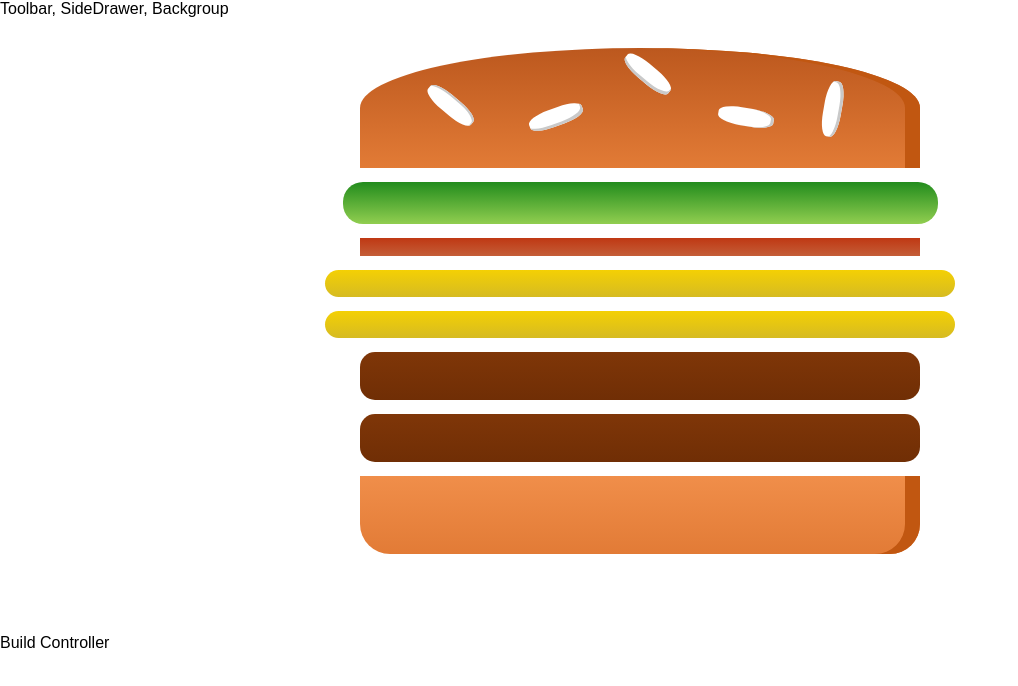
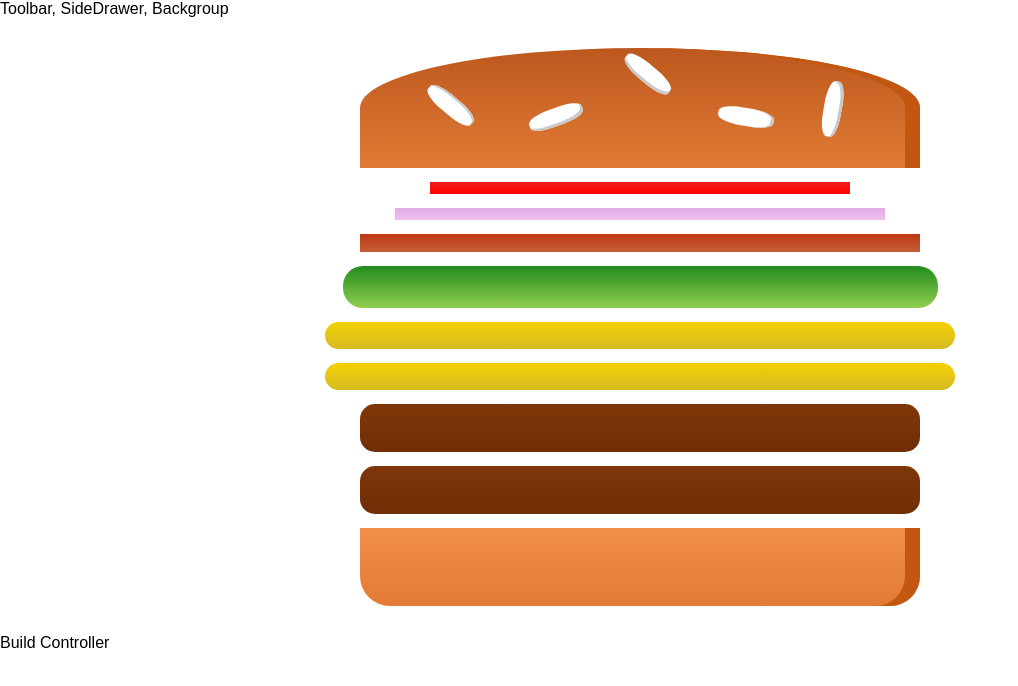
Before and after one commit to dsiu13/React-Burger, a React app: page / in a window 1280 px wide. Shown: the top 686 px of the page, without its empty margins (0-1018 px from the left). Built offline with nearby package versions, Linux system fonts and the light colour scheme.

Commit message:
added ingredients

```diff
--- a/src/components/Burger/BurgerIngredients/BurgerIngredients.css
+++ b/src/components/Burger/BurgerIngredients/BurgerIngredients.css
@@ -111,3 +111,17 @@
     background: linear-gradient(#bf3813, #c45e38);
     margin: 2% auto;
 }
+
+.Onion {
+  width: 70%;
+  height: 2%;
+  background: linear-gradient(#e4a9e7, #edc1f0);
+  margin: 2% auto;
+}
+
+.Tomato {
+  width: 60%;
+  height: 2%;
+  background: linear-gradient(#ee1e1e, #ff0000);
+  margin: 2% auto;
+}
--- a/src/components/Burger/BurgerIngredients/BurgerIngredients.js
+++ b/src/components/Burger/BurgerIngredients/BurgerIngredients.js
@@ -32,6 +32,12 @@ class BurgerIngredients extends Component {
         case ('lettuce'):
           ingredients = <div className={ classes.Lettuce }></div>;
           break;
+        case ('onion'):
+          ingredients = <div className={ classes.Onion }></div>;
+          break;
+        case ('tomato'):
+          ingredients = <div className={ classes.Tomato }></div>;
+          break;
         default:
           ingredients = null;
         };
--- a/src/containers/BurgerBuilder/BurgerBuilder.js
+++ b/src/containers/BurgerBuilder/BurgerBuilder.js
@@ -8,10 +8,12 @@ constructor(props) {
     super(props)
     this.state = {
       ingredients: {
+        tomato: 1,
+        onion: 1,
+        bacon: 1,
         lettuce: 1,
-      bacon: 1,
         cheese: 2,
-      meat: 2
+        meat: 2,
       }
     };
   }
```
Lines whose indentation alone changed are shown as unchanged.
